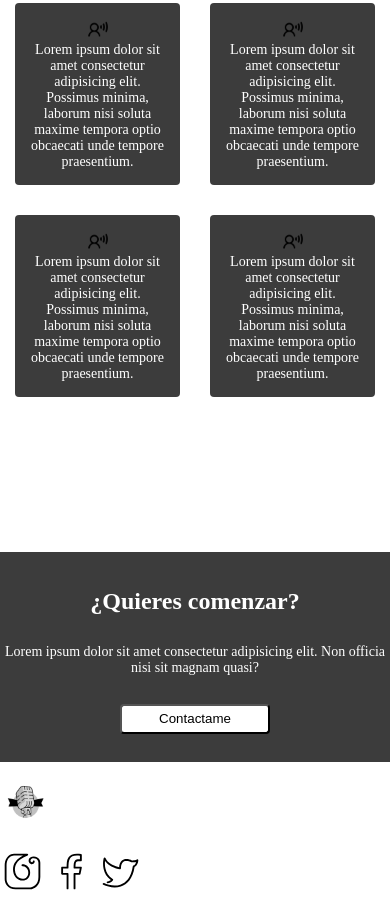
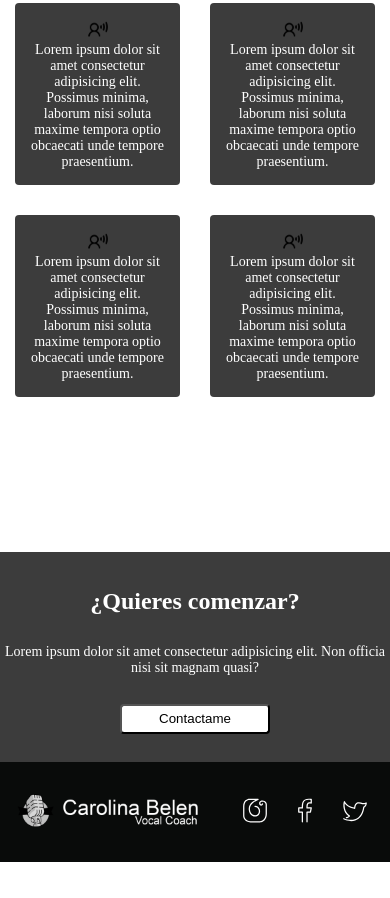
Before and after one commit to lautaroroldan/lautaroroldan545.github.io, a plain HTML site: page index.html in a window 390 px wide. Shown: the part 1932-2830 px from the top of the page. After the commit the page ends 2794 px from the top, so only its background shows below. Drawn offline with Linux system fonts and the light colour scheme.

Commit message:
footer-Responsive
se estilizó el footer en mobile

```diff
--- a/css/style.css
+++ b/css/style.css
@@ -47,6 +47,9 @@
 
 footer{
     grid-area: footer;
+    background-color: var(--bg-color);
+    display: flex;
+    justify-content: space-around;
 }
 
 .white-Logo{
@@ -192,6 +195,25 @@
     color: black;
 }
 
+#Oval-1{
+    fill: white;
+}
+
+.redes{
+display: flex;
+align-items: center;
+width: 150px;
+justify-content: space-around;
+}
+
+.redes a svg{
+    width: 30px;
+}
+
+.footerLogo{
+    display: flex;
+    align-items: center;
+}
 
 }
 
```
